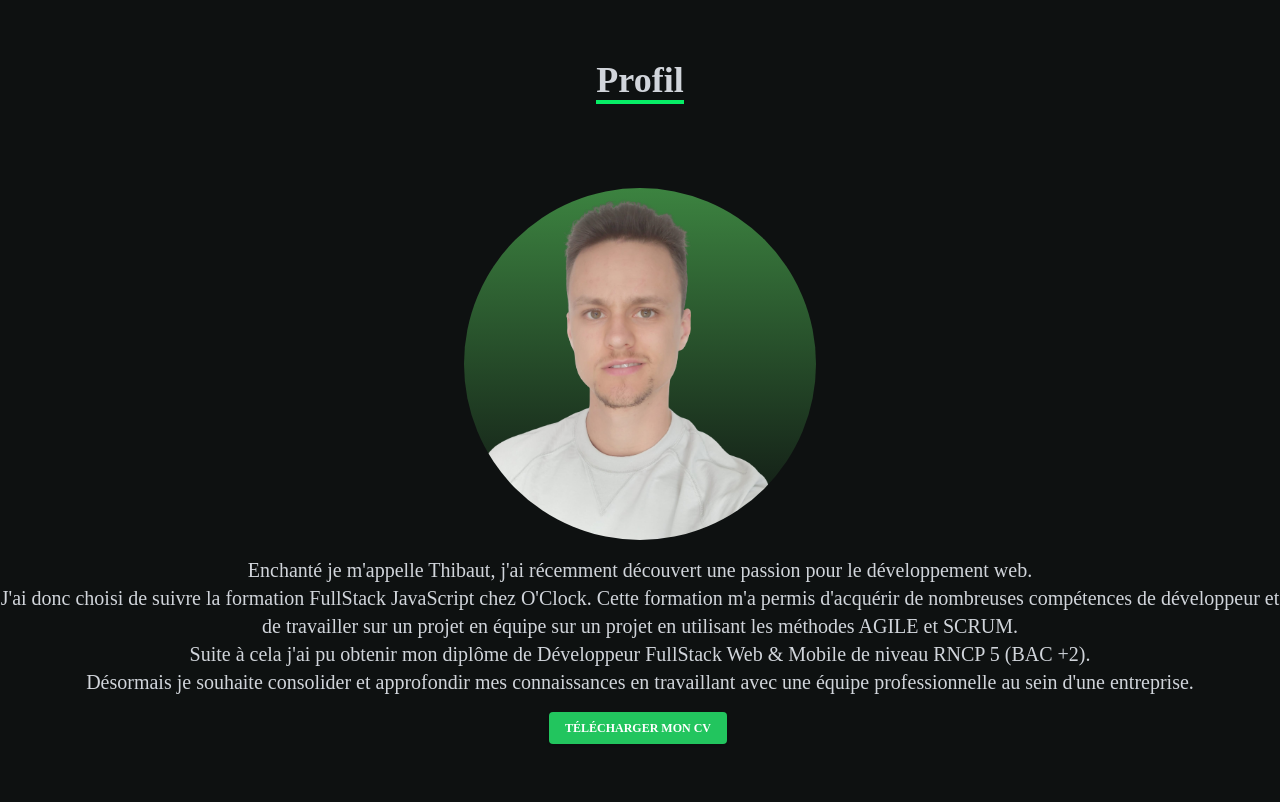
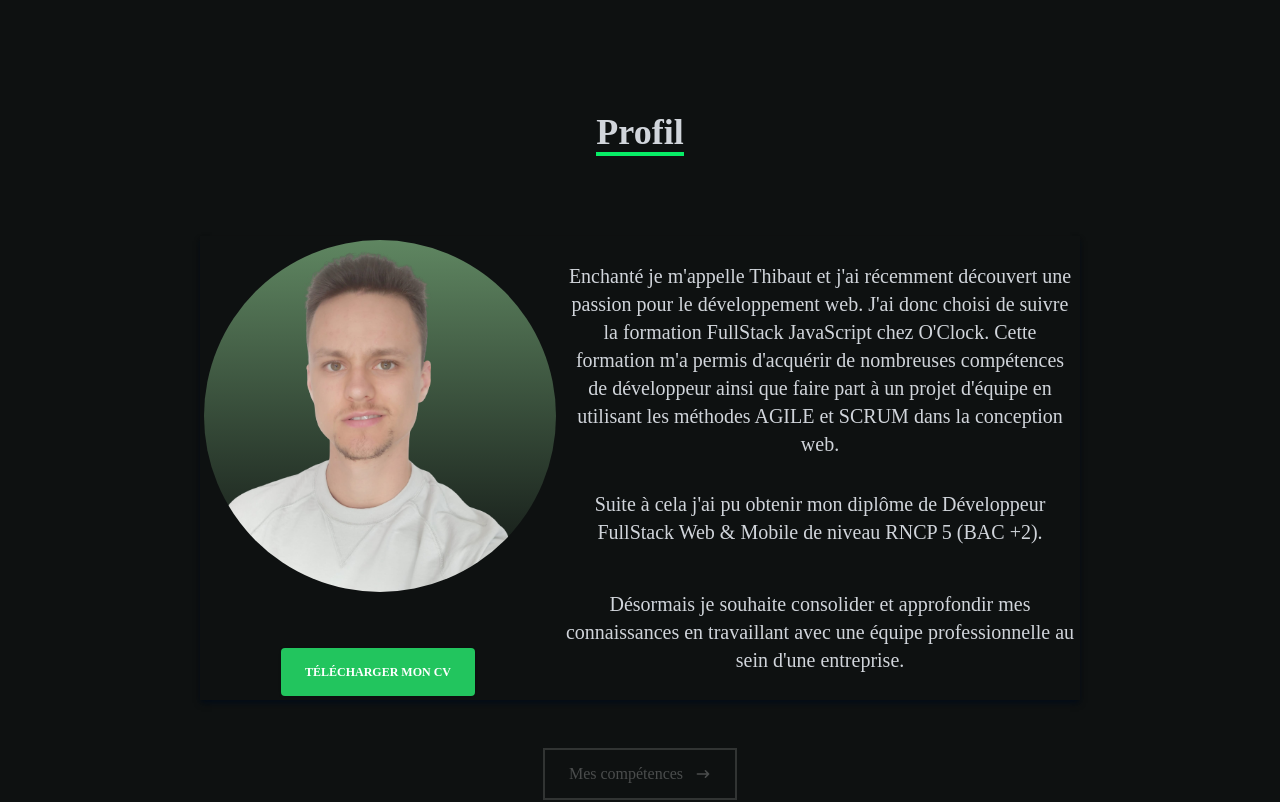
Before and after one commit to ThibautRaimond/portfolio-tailwind-react, a React (Create React App) app: page / in a window 1280 px wide. Shown: the part 740-1542 px from the top of the page. Built offline with nearby package versions, Linux system fonts and the light colour scheme.

Commit message:
profilUpdate

```diff
--- a/src/components/About.jsx
+++ b/src/components/About.jsx
@@ -1,35 +1,51 @@
 import React from 'react';
 import thib from '../assets/thib.png'
 import CV from '../assets/CV.pdf'
+import {HiArrowNarrowRight} from 'react-icons/hi';
+import { Link } from 'react-scroll';
 
 const About = () => {
 	return (
-		<div name="about" className="w-full h-screen bg-[#0e1111] text-gray-300">
-			<div className="flex flex-col items-center w-full h-full">
-				<p className="text-4xl font-bold inline border-b-4 mb-5 border-[#07ed66]">
-					Profil
-				</p>
-				<div className="thib_container">
-					<img src={thib} alt="thib" className='thib'/>
-				</div>
+		<div name="about" className="w-full h-screen bg-[#0e1111] text-gray-300 flex flex-col items-center justify-center">
+			<h1 className="text-4xl font-bold inline border-b-4 mb-20 border-[#07ed66]">Profil</h1>
 
-				<div>
-				<p className='py-4 text-xl text-center'>
-					Enchanté je m'appelle Thibaut, j'ai récemment découvert une passion pour le développement web. <br />
+			<div className="flex items-center p-1 shadow-md shadow-[#040c16]">
+
+				<div className="profil-left-container flex flex-col items-center mr-2">
+					<img src={thib} alt="Picture" className='thib'/>
+						<button className='bg-green-500 text-white active:bg-green-600 font-bold uppercase text-xs px-6 py-4
+						rounded shadow hover:shadow-md outline-none focus:outline-none mr-1 mt-14 ease-linear transition-all duration-15' type='button'>
+						<a href={CV} download>Télécharger mon CV</a>
+						</button>
+					</div>
+
+				<div className='profil-textSection'>
+					<p className='py-4 text-xl text-center max-w-lg '>
+					Enchanté je m'appelle Thibaut et j'ai récemment découvert une passion pour le développement web.
 					J'ai donc choisi de suivre la formation FullStack JavaScript chez O'Clock. Cette formation m'a permis d'acquérir de nombreuses compétences de
-					développeur et de travailler sur un projet en équipe sur un projet en utilisant les méthodes AGILE et SCRUM. <br />
-					Suite à cela j'ai pu obtenir mon diplôme de Développeur FullStack Web & Mobile de niveau RNCP 5 (BAC +2). <br />
+					développeur ainsi que faire part à un projet d'équipe en utilisant les méthodes AGILE et SCRUM dans la conception web.
+					</p>
+					<p className='py-4 text-xl text-center max-w-lg'>
+					Suite à cela j'ai pu obtenir mon diplôme de Développeur FullStack Web & Mobile de niveau RNCP 5 (BAC +2).
+					</p>
+
+					<p className='py-4 text-xl text-center max-w-lg mt-3'>
 					Désormais je souhaite consolider et approfondir mes connaissances en travaillant avec une équipe professionnelle au sein d'une entreprise.
 					</p>
+
 				</div>
+			</div>
 
-					<button className='bg-green-500 text-white active:bg-green-600 font-bold uppercase text-xs px-4 py-2
-					rounded shadow hover:shadow-md outline-none focus:outline-none mr-1 mb-1 ease-linear transition-all duration-15' type='button'>
-						<a href={CV} download>Télécharger mon CV</a>
-						</button>
+			<button className='mt-10 profil-bot-button'>
+					<Link to= "skills" mooth={true} duration={500} className='text-[#ffffff] text-opacity-25 group flex items-center border-2 px-6 py-3 my-2 border-[#999b99] border-opacity-25 hover:text-white hover:border-white'>
+							Mes compétences
+                    <span className='group-hover:rotate-90 duration-300'> <HiArrowNarrowRight className='ml-3'/> </span>
+						</Link>
+                    </button>
 
-			</div>
 		</div>
+
+
 	);
 	};
 
--- a/src/components/Contact.jsx
+++ b/src/components/Contact.jsx
@@ -1,20 +1,56 @@
-import React from 'react';
+import React from "react";
+import { FaArrowCircleUp } from "react-icons/fa";
+import { Link } from "react-scroll";
 
 const Contact = () => {
-    return (
-        <div name='contact' className='w-full h-screen bg-[#0e1111] flex justify-center items-center p-4'>
-            <form method='POST' action="https://getform.io/f/7169b0b6-03d1-4a1f-befd-83105a82ffd2" className='flex flex-col max-w-[600px] w-full'>
-                <div className='pb-8'>
-                    <p className='text-4xl font-bold inline border-b-4 border-[#07ed66] text-gray-300'>Me contacter</p>
-                    <p className='text-gray-300 py-4'>Afin de me contacter remplissez le formulaire ou envoyer moi un e-mail à l'adresse suivante: raimond.thibaut@gmail.com</p>
-                </div>
-                <input className='bg-[#ccd6f6]' type="text" placeholder='Nom' name='name' />
-                <input className='my-4 p-2 bg-[#ccd6f6]' type="email" placeholder='Email' name='email' />
-                <textarea name="message" className='bg-[#ccd6f6]'rows="10" placeholder='Message'></textarea>
-                <button className='text-white border-2 px-4 py-3 my-8 hover:bg-[#07ed66] hover:border-[#07ed66] hover:text-black hover:text-bold'>Collaborons ensemble</button>
-            </form>
-        </div>
-    );
+	return (
+		<div
+			name="contact"
+			className="w-full h-screen bg-[#0e1111] flex justify-center items-center p-4"
+		>
+			<form
+				method="POST"
+				action="https://getform.io/f/7169b0b6-03d1-4a1f-befd-83105a82ffd2"
+				className="flex flex-col max-w-[600px] w-full"
+			>
+				<div className="pb-8">
+					<p className="text-4xl font-bold inline border-b-4 border-[#07ed66] text-gray-300">
+						Me contacter
+					</p>
+					<p className="text-gray-300 py-4">
+						Afin de me contacter remplissez le formulaire ou envoyer moi un
+						e-mail à l'adresse suivante: raimond.thibaut@gmail.com
+					</p>
+				</div>
+				<input
+					className="bg-[#ccd6f6]"
+					type="text"
+					placeholder="Nom"
+					name="name"
+				/>
+				<input
+					className="my-4 p-2 bg-[#ccd6f6]"
+					type="email"
+					placeholder="Email"
+					name="email"
+				/>
+				<textarea
+					name="message"
+					className="bg-[#ccd6f6]"
+					rows="10"
+					placeholder="Message"
+				></textarea>
+				<button className="text-white border-2 px-4 py-3 my-8 hover:bg-[#07ed66] hover:border-[#07ed66] hover:text-black hover:text-bold">
+					Collaborons ensemble
+				</button>
+				{/* <button className="flex justify-center">
+					<Link
+						to="home" mooth={true} duration={500} className=""> <FaArrowCircleUp className="h-10 w-10 mt-12 text-white " />{" "}
+					</Link>
+				</button> */}
+			</form>
+		</div>
+	);
 };
 
 export default Contact;
--- a/src/components/Home.jsx
+++ b/src/components/Home.jsx
@@ -1,24 +1,33 @@
-import React from 'react';
-import {HiArrowNarrowRight} from 'react-icons/hi';
-import { Link } from 'react-scroll';
+import React from "react";
+import { HiArrowNarrowRight } from "react-icons/hi";
+import { Link } from "react-scroll";
 
 const Home = () => {
 	return (
-        <div name='home' className='w-full h-screen bg-[#0e1111]'>
-
+		<div name="home" className="w-full h-screen bg-[#0e1111]">
 			{/* Container */}
-            <div className='max-w-[1000px] mx-auto px-8 flex flex-col justify-center h-full'>
-                <p className='text-3xl text-[#07ed66]'>Bonjour je suis</p>
-                <h1 className='text-4xl sm:text-7xl font-bold text-[#ccd6f6]'>Thibaut Raimond</h1>
-                <h2 className='text-4xl sm:text-7xl font-bold text-[#656a79] py-4'>Développer web & mobile</h2>
+			<div className="max-w-[1000px] mx-auto px-8 flex flex-col justify-center h-full">
+				<p className="text-3xl text-[#07ed66]">Bonjour je suis</p>
+				<h1 className="text-4xl sm:text-7xl font-bold text-[#ccd6f6]">
+					Thibaut Raimond
+				</h1>
+				<h2 className="text-4xl sm:text-7xl font-bold text-[#656a79] py-4">
+					Développer web & mobile
+				</h2>
 				<div>
-					<button className='text-white group border-2 px-6 py-3 my-2 flex items-center hover:bg-[#07ed66] hover:border-[#07ed66] hover:text-#0e1111]'>
-					<Link to="about" mooth={true} duration={500}>
+					<button>
+						<Link
+							to="about"
+							mooth={true}
+							duration={500}
+							className="text-white group flex items-center hover:bg-[#07ed66] hover:border-[#07ed66] hover:text-#0e1111] flex border-2 px-6 py-3 my-2"
+						>
 							Voir mon profil
+							<span className="group-hover:rotate-90 duration-300">
+								{" "}
+								<HiArrowNarrowRight className="ml-3" />{" "}
+							</span>
 						</Link>
-                    <span className='group-hover:rotate-90 duration-300'>
-                    <HiArrowNarrowRight className='ml-3'/>
-                    </span>
 					</button>
 				</div>
 			</div>
--- a/src/components/Navbar.jsx
+++ b/src/components/Navbar.jsx
@@ -1,7 +1,6 @@
 import React, { useState } from 'react';
 import { FaBars, FaTimes, FaGithub, FaLinkedin, FaFacebook, FaLinkedinIn } from 'react-icons/fa';
 import { HiOutlineMail } from 'react-icons/hi';
-import {BsFillPersonLinesFill } from 'react-icons/bs';
 import {AiOutlineProfile} from 'react-icons/ai'
 import Logo from '../assets/logo.png';
 import { Link } from 'react-scroll'
@@ -97,6 +96,7 @@ const Navbar = () => {
 				</li>
 			</ul>
 
+
 			{/* Social icons*/}
 			<div className="hidden lg:flex fixed flex-col top-[35%] left-0">
 				<ul>
@@ -138,6 +138,6 @@ const Navbar = () => {
 			</div>
 		</div>
 	);
-  }
+}
 
-  export default Navbar;
+export default Navbar;
--- a/src/components/Skills.jsx
+++ b/src/components/Skills.jsx
@@ -9,6 +9,8 @@ import Sequelize from '../assets/sequelize.png';
 import PSQL from '../assets/psql.png';
 import GitHub from '../assets/github.png';
 
+import {HiArrowNarrowRight} from 'react-icons/hi';
+import { Link } from 'react-scroll';
 
 const Skills = () => {
     return (
@@ -16,7 +18,7 @@ const Skills = () => {
             {/* Container */}
             <div className='max-w-[1000px] mx-auto p-4 flex flex-col justify-center w-full h-full'>
                 <div>
-                <p className='text-4xl font-bold inline border-b-4 border-[#07ed66]'>Experience</p>
+                <p className='text-4xl font-bold inline border-b-4 border-[#07ed66]'>Compétences</p>
                 <p className='py-4'>Voici les technologies que j'ai déjà utlisées</p>
                 </div>
 
@@ -56,7 +58,15 @@ const Skills = () => {
                         <p className='my-4'>Github</p>
                     </div>
 
+
                 </div>
+					<div className='flex justify-center'>
+					<button className='skills-bot-button mx-auto my-auto'>
+					<Link to= "work" mooth={true} duration={500} className='text-[#ffffff] text-opacity-25 group flex items-center border-2 px-6 py-3 my-2 border-[#999b99] border-opacity-25 hover:text-white hover:border-white'>
+							Mes projets récents <span className='group-hover:rotate-90 duration-300'> <HiArrowNarrowRight className='ml-3'/> </span>
+						</Link>
+                    </button>
+					</div>
             </div>
         </div>
     );
--- a/src/components/Work.jsx
+++ b/src/components/Work.jsx
@@ -1,5 +1,7 @@
 import React from 'react';
 import CodeDuDev from '../assets/projects/CodeDuDev.jpg';
+import {HiArrowNarrowRight} from 'react-icons/hi';
+import { Link } from 'react-scroll';
 
 const Work = () => {
     return (
@@ -31,8 +33,20 @@ const Work = () => {
                     </div>
                 </div>
             </div>
+
+			<div>
+
+		</div>
+
+
         </div>
-
+				<div className='flex justify-center mt-10'>
+			<button>
+					<Link to= "contact" mooth={true} duration={500} className='work-bot-button text-[#ffffff] text-opacity-25 group flex items-center border-2 px-6 py-3 border-[#999b99] border-opacity-25 hover:text-white hover:border-white'>
+							Me contacter <span className='group-hover:rotate-90 duration-300'> <HiArrowNarrowRight className='ml-3'/> </span>
+						</Link>
+                    </button>
+				</div>
         </div>
     </div>
 
--- a/src/index.css
+++ b/src/index.css
@@ -35,18 +35,39 @@
 	object-fit: cover;
 }
 
-.thib_container{
-
-}
 
 .thib{
-	background:  linear-gradient(
-	#3c8340, transparent);
+	background: linear-gradient(
+		#5f8661, transparent);
 		width: 22rem;
 		height: 22rem;
 		left: calc(50% - 11rem);
-	margin-top: 4rem;
 		border-radius: 100%;
 		overflow: hidden;
+	}
+
+
+	@media screen and (max-width: 1000px){
+		.profil-bot-button,
+		.skills-bot-button,
+		.work-bot-button{
+			display: none;
+		}
+
+	@media screen and (max-width: 850px){
+		.thib{
+			width: 15rem;
+			height: 15rem;
+		}
+		}
+
+	@media screen and (max-width: 640px){
+		.profil-left-container{
+		display: none;;
+		}
+		.profil-textSection{
+			margin-bottom: 6em ;
+		}
+	}
 
 		}
```
Lines whose indentation alone changed are shown as unchanged.
